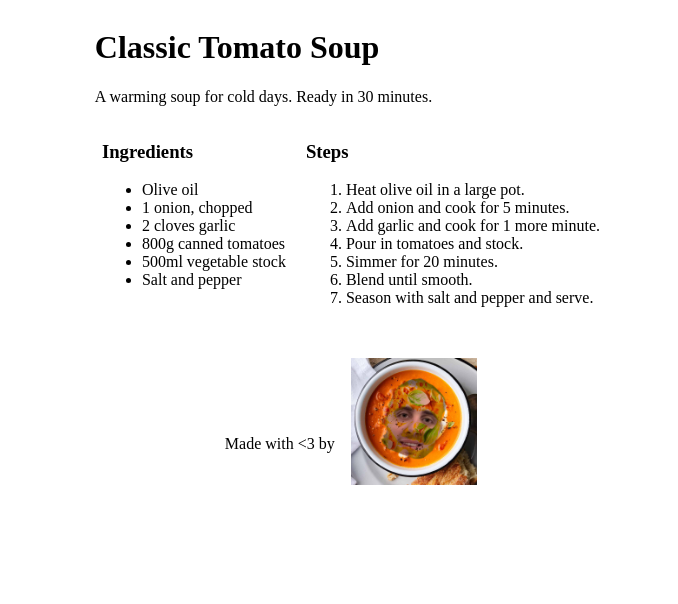
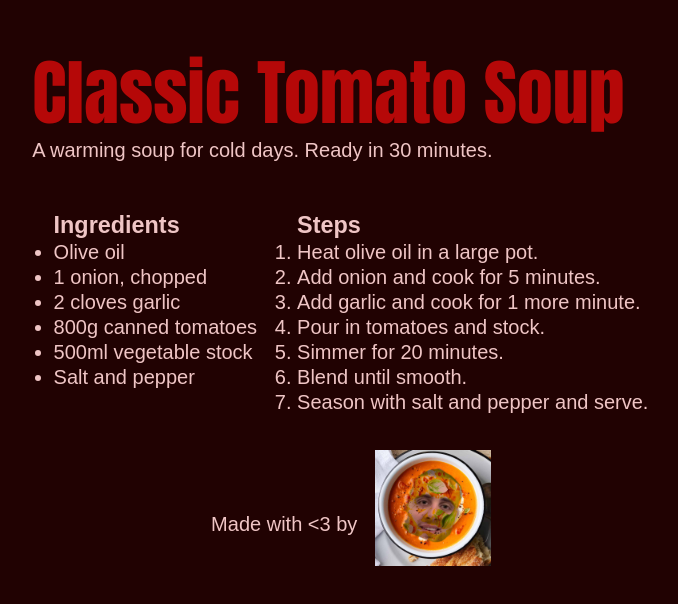
Before and after one commit to k-rusco/webtechnologies-zhdk-kr, a plain HTML site: page exercise1/index.html in a window 1280 px wide. Shown: the whole page, without its empty margins (289-967 px from the left). Drawn offline with Linux system fonts and the light colour scheme.

Commit message:
day 2 changes

```diff
--- a/exercise1/index.html
+++ b/exercise1/index.html
@@ -3,15 +3,16 @@
 <head>
     <meta charset="UTF-8">
     <meta name="viewport" content="width=device-width, initial-scale=1.0">
-    <title>Classic Tomato Soup    </title>
+    <title>Classic Tomato Soup</title>
+    <link rel="stylesheet" href="style/css.css">
 </head>
 <body>
-    <main style="display: flex; flex-direction: column; justify-content: center; align-items: center;">
-        <div style="text-align: left !important; padding-right: 175px;">
+    <main>
+        <div class="title-card">
             <h1>Classic Tomato Soup</h1>
             <p>A warming soup for cold days. Ready in 30 minutes.</p>
         </div>
-        <div style="display: flex; gap: 20px;">
+        <div class="two-columns">
             <div>
                 <h3>Ingredients</h3>
                 <ul>
@@ -37,8 +38,8 @@
             </div>
 
         </div>
-        <div style="display: inline; justify-content: center; align-items: center; text-align: center;">
-            Made with <span><3</span> by <a href="https://www.instagram.com/nyffi_777/"><img src="tomato-soup-recipe.jpg" style="width: 10%; position: relative; top: 35px; padding-left: 12px;"></a>
+        <div class="credit-div">
+            Made with <span><3</span> by <a href="https://www.instagram.com/nyffi_777/"><img src="imgs/tomato-soup-recipe.jpg"></a>
 
         </div>
 
--- /dev/null
+++ b/exercise1/style/css.css
@@ -0,0 +1,48 @@
+* {
+  margin: 0;
+  padding: 0;
+  box-sizing: border-box;
+}
+body {
+  font-family: "Arial", sans-serif;
+  color: #efc5c5;
+  font-size: 1.25rem;
+  line-height: 1.25;
+  font-weight: 400;
+  background-color: #210202;
+}
+h1 {
+  font-family: Impact, Haettenschweiler, "Arial Narrow Bold", sans-serif;
+  font-size: 4.5rem;
+  font-weight: 600;
+  color: #b50808;
+}
+main {
+  display: flex;
+  flex-direction: column;
+  justify-content: center;
+  align-items: center;
+}
+.title-card {
+  text-align: left !important;
+  padding-right: 45px;
+  margin: 3rem 0;
+}
+
+.two-columns {
+  display: flex;
+  gap: 40px;
+}
+
+.credit-div {
+  display: inline;
+  justify-content: center;
+  align-items: center;
+  text-align: center;
+}
+.credit-div > a > img {
+  width: 10%;
+  position: relative;
+  top: 35px;
+  padding-left: 12px;
+}
--- /dev/null
+++ b/exercise2/css.css
@@ -0,0 +1,49 @@
+/* ============================================================
+   EXERCISE: CSS Selectors
+   ============================================================
+
+   Work through the TODOs.
+   Each one introduces a different way to target elements.
+
+============================================================ */
+
+/* --- Base styles (already done for you) --- */
+
+body {
+  font-family: sans-serif;
+  max-width: 600px;
+  margin: 2rem auto;
+  color: #222;
+}
+
+.card {
+  border: 1px solid #ddd;
+  padding: 1rem;
+  margin-bottom: 1rem;
+  border-radius: 6px;
+}
+p {
+  color: #555;
+  font-size: 0.95rem;
+}
+.highlight {
+  background-color: #fffbdd;
+  border-left: #d0994d 4px solid;
+}
+#intro {
+  font-style: italic;
+}
+.card p {
+  color: #444;
+}
+
+.card.highlight {
+  font-weight: bolder;
+}
+
+strong {
+  color: red !important;
+}
+.card strong {
+  color: steelblue; /* this rule already exists — don't touch it */
+}
```
Also changed, not shown: exercise2/index.html (added, +38 -0 lines), exercise1/imgs/tomato-soup-recipe.jpg (renamed from exercise1/tomato-soup-recipe.jpg), 1 other file.
